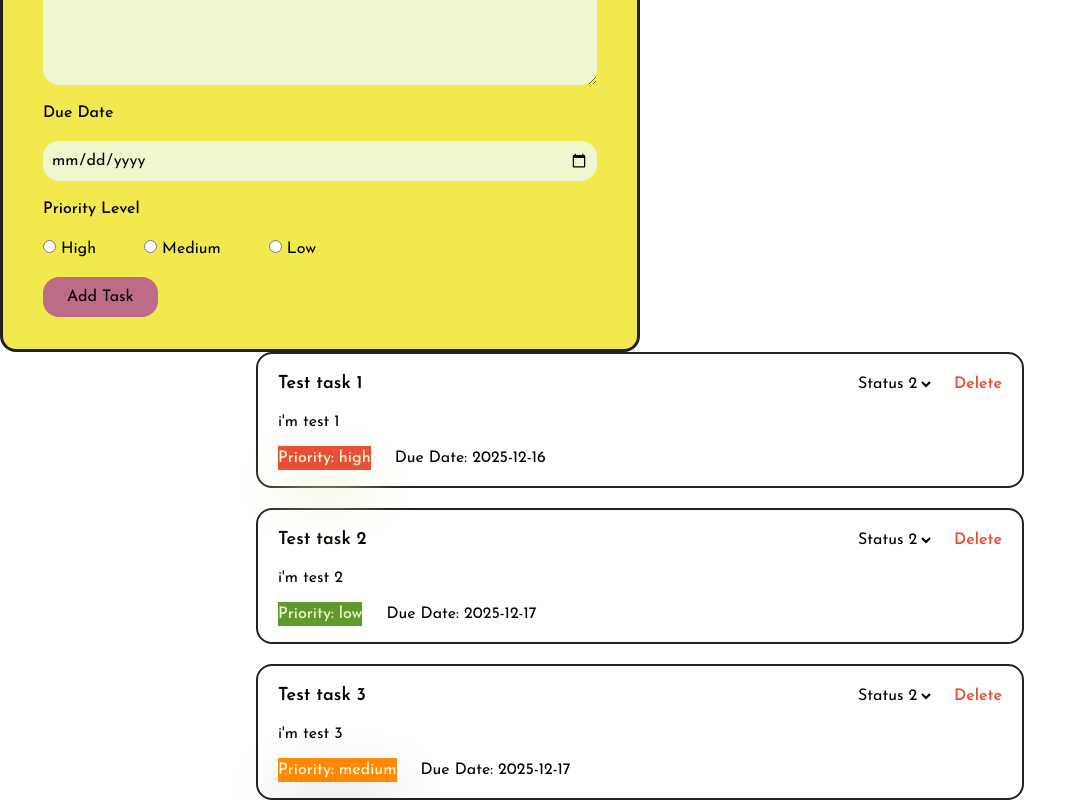
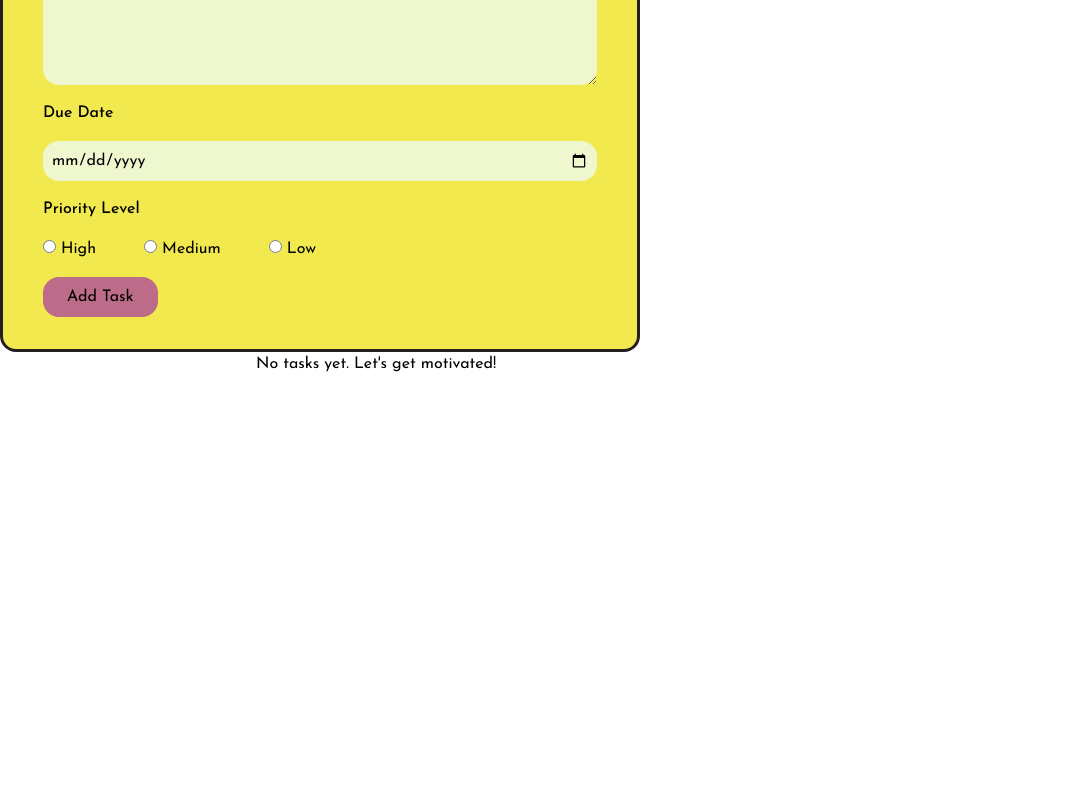
Before and after one commit to magali-la/donezo-app, a React (Vite) app: page / in a window 1280 px wide. Shown: the part 294-1094 px from the top of the page, without its empty margins (0-1087 px from the left). After the commit the page ends 800 px from the top, so only its background shows below. Built offline with nearby package versions, Linux system fonts and the light colour scheme; a web font is replaced by a local one.

Commit message:
feat(task list props): add dummy callbacks for status and delete, update taskList component to receive props for task item, replace dummy tasks with tasks from dashboard

```diff
--- a/src/components/TaskList/TaskList.tsx
+++ b/src/components/TaskList/TaskList.tsx
@@ -1,39 +1,39 @@
 import type { Task, TaskListProps } from "../../types"
 import TaskItem from "./TaskItem";
 
-export default function TaskList({ onStatusChange, onDelete}: TaskListProps) {
-    // define dummy data for test
-    const dummyTasks: Task[] = [
-        {
-            id: '1',
-            title: 'Test task 1',
-            desc: "i'm test 1",
-            status: 'Pending',
-            priority: 'high',
-            dueDate: '2025-12-16',
-        },
-        {
-            id: '2',
-            title: 'Test task 2',
-            desc: "i'm test 2",
-            status: 'Completed',
-            priority: 'low',
-            dueDate: '2025-12-17'
-        },
-        {
-            id: '3',
-            title: 'Test task 3',
-            desc: "i'm test 3",
-            status: 'Completed',
-            priority: 'medium',
-            dueDate: '2025-12-17'
-        }
-    ];
+export default function TaskList({ tasks, onStatusChange, onDelete}: TaskListProps) {
+    // // define dummy data for test
+    // const dummyTasks: Task[] = [
+    //     {
+    //         id: '1',
+    //         title: 'Test task 1',
+    //         desc: "i'm test 1",
+    //         status: 'Pending',
+    //         priority: 'high',
+    //         dueDate: '2025-12-16',
+    //     },
+    //     {
+    //         id: '2',
+    //         title: 'Test task 2',
+    //         desc: "i'm test 2",
+    //         status: 'Completed',
+    //         priority: 'low',
+    //         dueDate: '2025-12-17'
+    //     },
+    //     {
+    //         id: '3',
+    //         title: 'Test task 3',
+    //         desc: "i'm test 3",
+    //         status: 'Completed',
+    //         priority: 'medium',
+    //         dueDate: '2025-12-17'
+    //     }
+    // ];
 
     return (
         <div className="flex flex-col gap-5 mx-[20vw]">
-            {dummyTasks.length !==0 ? (
-                dummyTasks.map((task) => (
+            {tasks.length !==0 ? (
+                tasks.map((task: Task) => (
                     // inject each task into the TaskItem component
                     <TaskItem
                         // add key for React tracking with task.id
--- a/src/pages/Dashboard.tsx
+++ b/src/pages/Dashboard.tsx
@@ -1,7 +1,7 @@
 import { useState } from "react";
 import TaskForm from "../components/TaskForm/TaskForm";
 import TaskList from "../components/TaskList/TaskList";
-import type { Task } from "../types";
+import type { Task, TaskStatus } from "../types";
 
 export default function Dashboard() {
     // state for tasks list
@@ -13,12 +13,25 @@ export default function Dashboard() {
         setTasks(prevTasks => [...prevTasks, newTask])
     }
 
+    // callbacks for status change and delete
+    function handleStatusChange(taskId: string, newStatus: TaskStatus) {
+        console.log(`Changing status for ${taskId} to ${newStatus}`);
+    }
+
+    function handleDelete(taskId: string) {
+        console.log(`Deleting task: ${taskId}`);
+    }
+
     return (
         <div>
             <TaskForm
                 addTask={addTask}
             />
-            <TaskList/>
+            <TaskList
+                tasks={tasks}
+                onStatusChange={handleStatusChange}
+                onDelete={handleDelete}
+            />
         </div>
     )
 }
--- a/src/types/index.ts
+++ b/src/types/index.ts
@@ -13,7 +13,7 @@ export interface Task {
 
 // interface for list, an array of Tasks and callback functions
 export interface TaskListProps {
-    tasks?: Task[];
+    tasks: Task[];
     onStatusChange: (taskId: string, newStatus: TaskStatus) => void;
     onDelete: (taskId: string) => void;
 }
```
